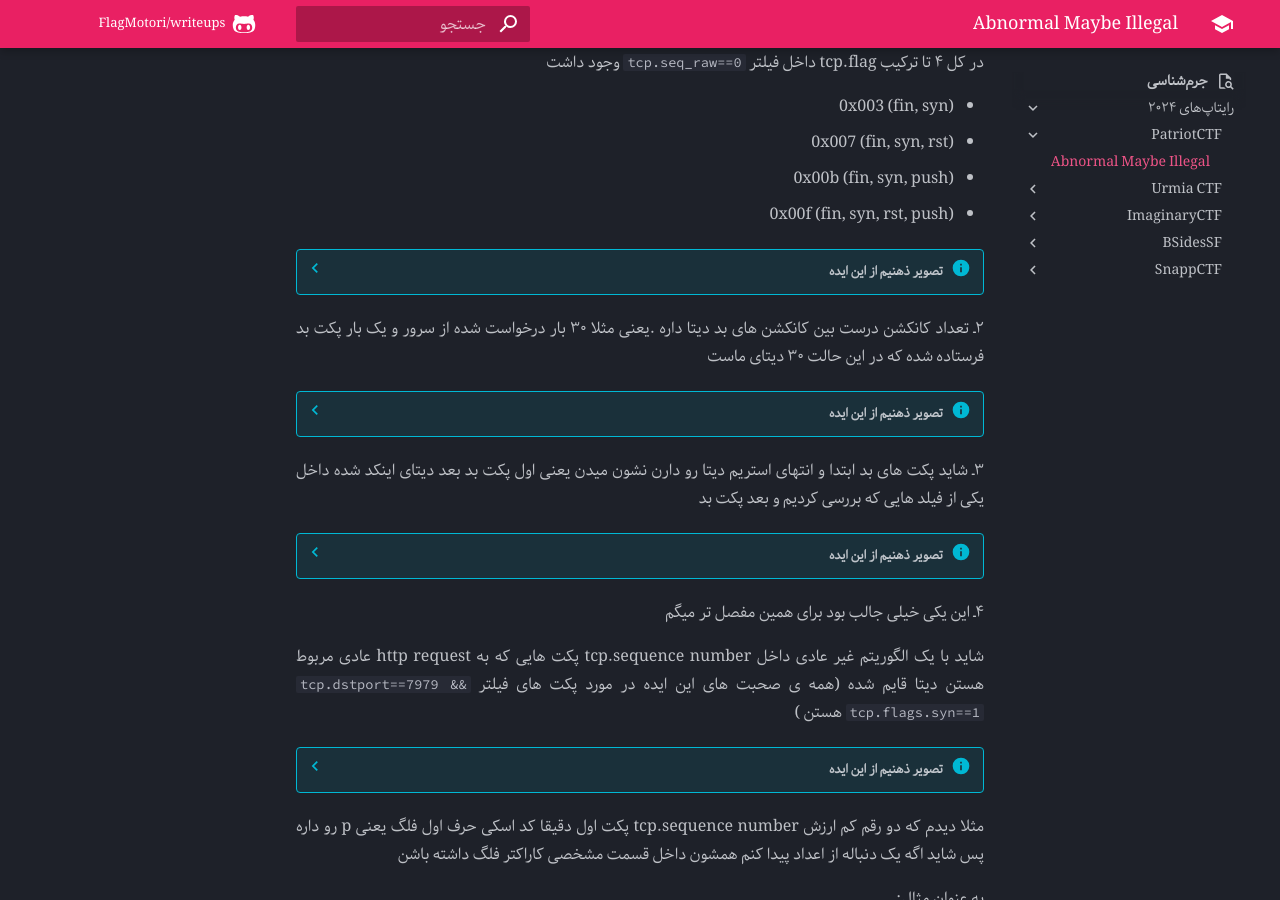
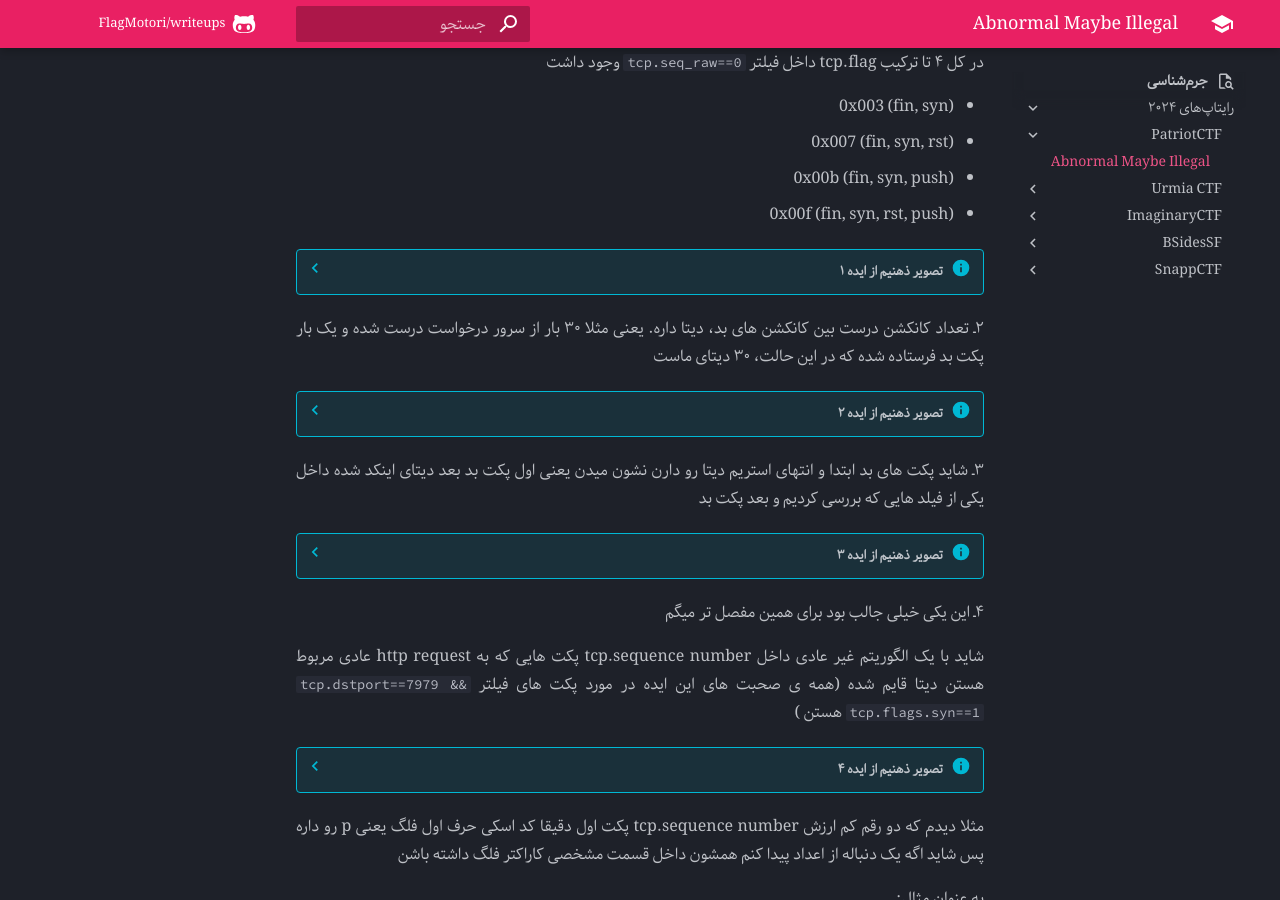
Before and after one commit to FlagMotori/writeups, an MkDocs documentation site: the page built from docs/forensic/writeups/2024/PatriotCTF/Abnormal-Maybe-Illegal.md, in a window 1280 px wide and 900 px high, scrolled down 3299 px. Built offline with MkDocs 1.6.1 and Material for MkDocs 9.7.7, drawn with Linux system fonts in a browser that asks for light colours; emoji names are drawn with the system emoji font; comment, search, counter and statistics services are not loaded.

Commit message:
edit writeup

````diff
--- a/docs/forensic/writeups/2024/PatriotCTF/Abnormal-Maybe-Illegal.md
+++ b/docs/forensic/writeups/2024/PatriotCTF/Abnormal-Maybe-Illegal.md
@@ -146,7 +146,7 @@ tcp.flags.syn==1" -T fields -e tcp.seq_raw | grep -E "^0$" | wc -l
 - 0x00f  (fin, syn, rst, push)
 
 
-??? info "تصویر ذهنیم  از این ایده"
+??? info "تصویر ذهنیم  از ایده ۱"
 
 	**اگه هر استریم دیتا داخل IP.id اینکد شده باشه**
 	```python
@@ -215,8 +215,8 @@ tcp.flags.syn==1" -T fields -e tcp.seq_raw | grep -E "^0$" | wc -l
 		data_4.append(packet.tcp.seq_raw)
 	```
 
-۲ـ تعداد کانکشن درست بین کانکشن های بد دیتا داره .یعنی مثلا ۳۰ بار درخواست شده از سرور و یک بار پکت بد فرستاده شده که در این حالت ۳۰ دیتای ماست
-??? info "تصویر ذهنیم  از این ایده"
+۲ـ تعداد کانکشن درست بین کانکشن های بد، دیتا داره. یعنی مثلا ۳۰ بار از سرور درخواست درست شده و یک بار پکت بد فرستاده شده که در این حالت، ۳۰ دیتای ماست
+??? info "تصویر ذهنیم  از ایده ۲"
 	```python
 	filter: tcp.dstport==7979 && tcp.seq == 0
 
@@ -232,7 +232,7 @@ tcp.flags.syn==1" -T fields -e tcp.seq_raw | grep -E "^0$" | wc -l
 	```
 
 ۳ـ شاید پکت های بد ابتدا و انتهای استریم دیتا رو دارن نشون میدن یعنی اول پکت بد بعد دیتای اینکد شده داخل یکی از فیلد هایی که بررسی کردیم و بعد پکت بد
-??? info "تصویر ذهنیم  از این ایده"
+??? info "تصویر ذهنیم  از ایده ۳"
 	```python
 	filter: tcp.dstport==7979 && tcp.seq == 0
 
@@ -258,14 +258,14 @@ http request
 `tcp.dstport==7979 && tcp.flags.syn==1`
 هستن
 )
-??? info "تصویر ذهنیم  از این ایده"
+??? info "تصویر ذهنیم  از ایده ۴"
 	```python
 	filter: tcp.dstport==7979 && tcp.flags.syn==1
 
-	encode_sequence = [1,2,4,8,16]
+	example_encode_sequence = [1,2,4,8,16]
 	data = []
 
-	for i in encode_sequence:
+	for i in example_encode_sequence:
 		data.append(
 			pcap[i].tcp.seq_raw % 100)
 	```
````
